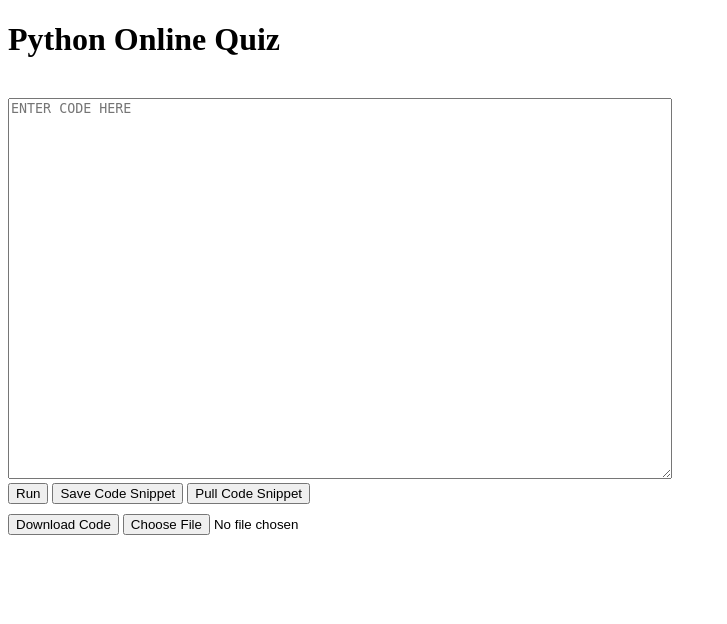
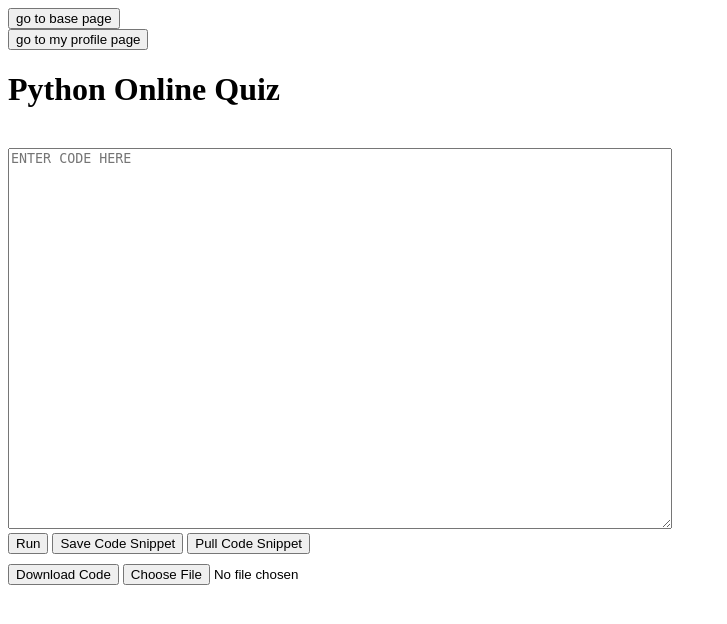
Before and after one commit to bjknee/python_code_editor, a Flask app: page / in a window 1280 px wide. Shown: the top 624 px of the page, without its empty margins (0-727 px from the left). Run offline with Flask 3, Linux system fonts and the light colour scheme; parts of the project's set-up code (start-up, migrations or seed data) failed here and were passed over.

Commit message:
Update index.html

```diff
--- a/codesender/templates/index.html
+++ b/codesender/templates/index.html
@@ -14,6 +14,12 @@
     </style>
 </head>
 <body>
+        <form action="http://localhost:63342/codesender-project-gteam/codesender/templates/base.html?_ijt=cbf14h2pig4v05v3qq0aj1tu4q&_ij_reload=RELOAD_ON_SAVE">
+            <button type="submit" id="get_code" >go to base page</button>
+        </form>
+        <form action="http://localhost:63342/codesender-project-gteam/codesender/templates/profiles.html?_ijt=58pv0rls4ob4e416u4a3nsj9mh&_ij_reload=RELOAD_ON_SAVE">
+            <button type="submit" id="get_code" >go to my profile page</button>
+        </form>
 <div id="intro">
     <h1>Python Online Quiz</h1>
     <div>
@@ -28,6 +34,8 @@
         <button type="submit" id="run" formaction="/run_code">Run</button>
         <button type="submit" id="save_code" formaction="/save_code">Save Code Snippet</button>
         <button type="submit" id="get_code" formaction="/get_code">Pull Code Snippet</button>
+
+
         <br>
         <div id="uploadDownloadContainer">
             <button id="downloadButton" onclick="saveTextAsFile(coding.value, 'download.txt')">Download Code</button>
```
